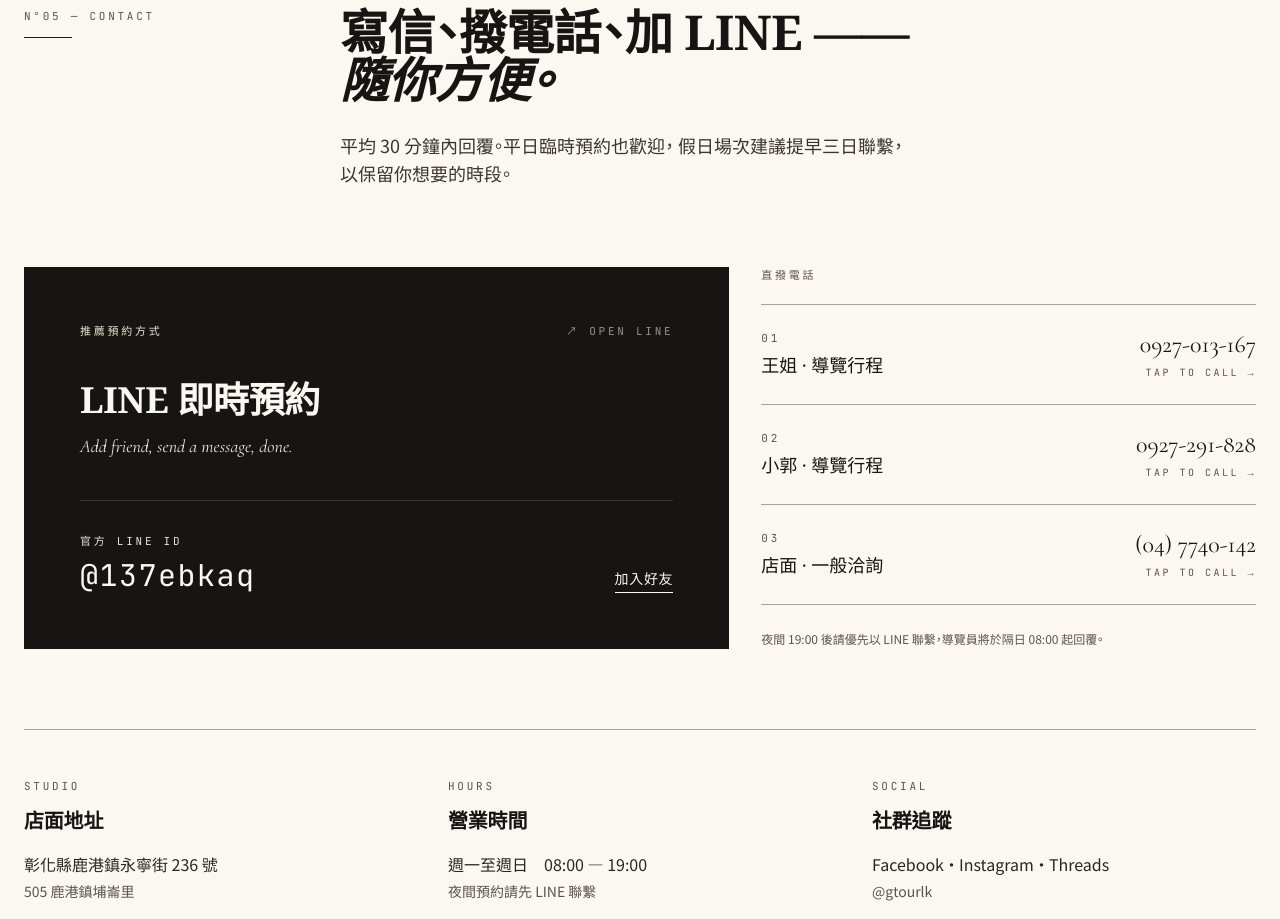
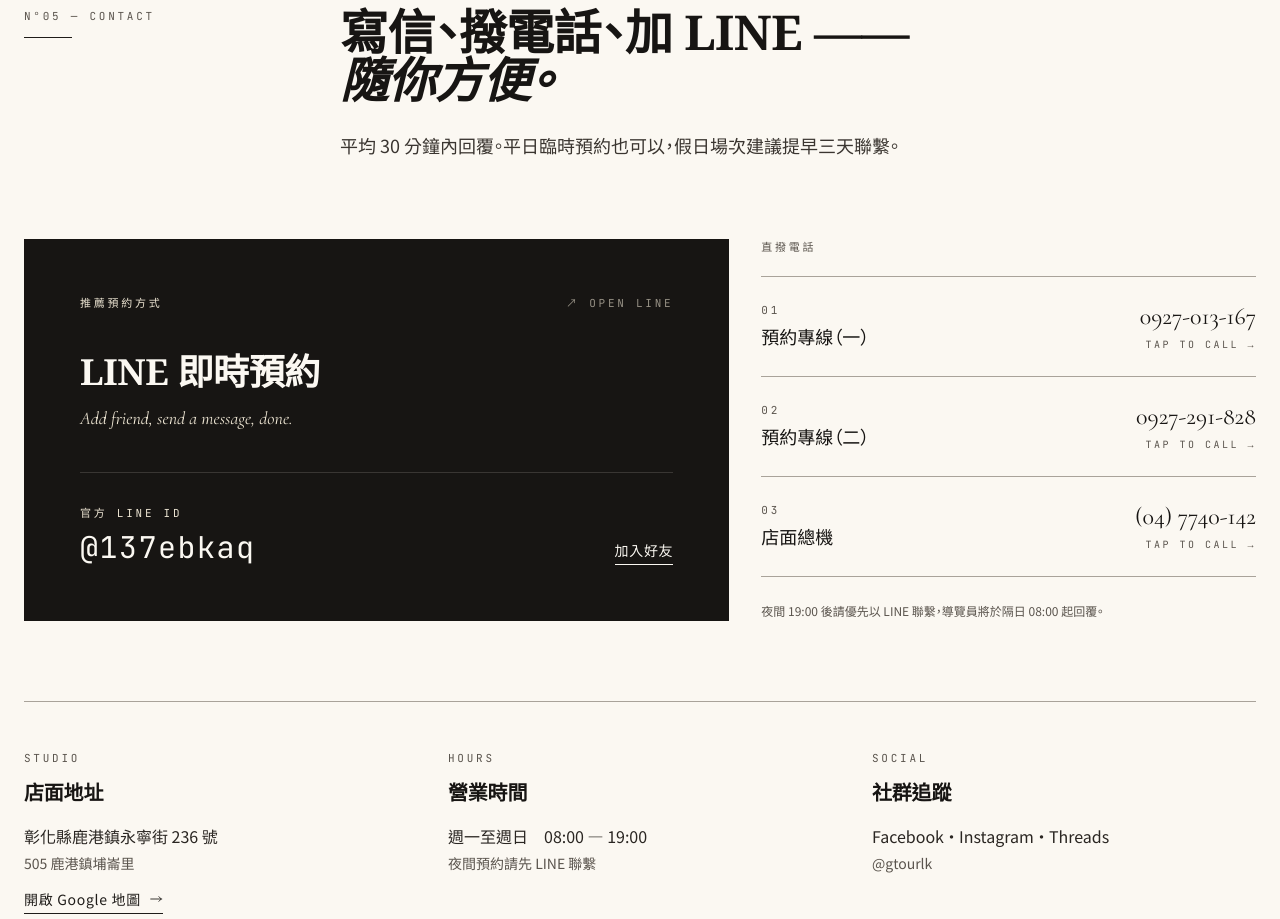
Before and after one commit to Leonchan001/gtourlk-website, a React (Vite) app: page / in a window 1280 px wide. Shown: the part 5960-6879 px from the top of the page. Built offline with nearby package versions, Linux system fonts and the light colour scheme.

Commit message:
Update Contact.jsx

```diff
--- a/src/components/Contact.jsx
+++ b/src/components/Contact.jsx
@@ -1,8 +1,8 @@
-// 聯絡預約 — 編輯式版面，三隻電話、LINE、地址
+// 聯絡預約 — 三隻公司電話、LINE、地址
 const PHONES = [
-  { name: '王姐 · 導覽行程',  tel: '+886927013167', display: '0927-013-167' },
-  { name: '小郭 · 導覽行程',  tel: '+886927291828', display: '0927-291-828' },
-  { name: '店面 · 一般洽詢',  tel: '+88647740142',  display: '(04) 7740-142' },
+  { name: '預約專線（一）',  tel: '+886927013167', display: '0927-013-167' },
+  { name: '預約專線（二）',  tel: '+886927291828', display: '0927-291-828' },
+  { name: '店面總機',        tel: '+88647740142',  display: '(04) 7740-142' },
 ]
 
 export default function Contact() {
@@ -10,7 +10,6 @@
     <section id="contact" className="py-24 md:py-32 bg-paper-50">
       <div className="max-w-7xl mx-auto px-6">
 
-        {/* 章節標題 */}
         <div className="grid md:grid-cols-12 gap-8 mb-16 md:mb-20">
           <div className="md:col-span-3">
             <div className="eyebrow mb-3">N°05 — Contact</div>
@@ -22,13 +21,11 @@
               <span className="font-display italic">隨你方便。</span>
             </h2>
             <p className="lead mt-6 max-w-xl">
-              平均 30 分鐘內回覆。平日臨時預約也歡迎，
-              假日場次建議提早三日聯繫，以保留你想要的時段。
+              平均 30 分鐘內回覆。平日臨時預約也可以，假日場次建議提早三天聯繫。
             </p>
           </div>
         </div>
 
-        {/* 主要 CTA — LINE 大方塊 */}
         <div className="grid md:grid-cols-12 gap-8 mb-20">
           <div className="md:col-span-7">
             <a
@@ -65,7 +62,6 @@
             </a>
           </div>
 
-          {/* 三隻電話 — 直立列表 */}
           <div className="md:col-span-5">
             <div className="eyebrow mb-5">直撥電話</div>
             <div className="border-t border-ink-200">
@@ -101,7 +97,6 @@
           </div>
         </div>
 
-        {/* 店面資訊 — 三欄細線 */}
         <div className="border-t border-ink-200 pt-12 grid md:grid-cols-3 gap-10">
           <InfoBlock
             label="Studio"
```
